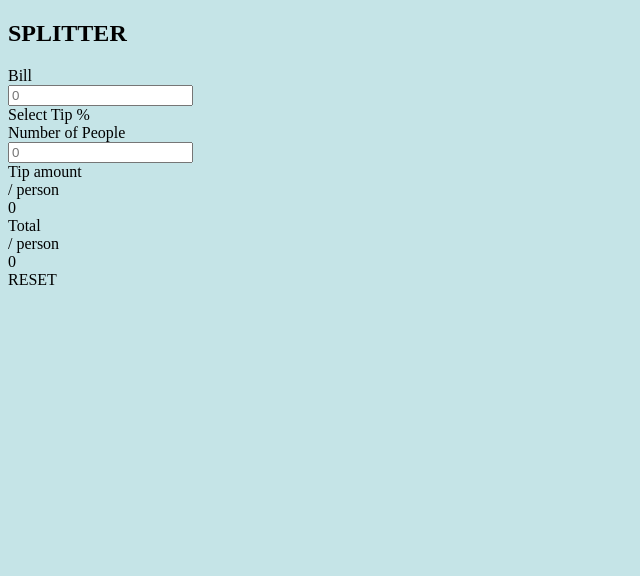
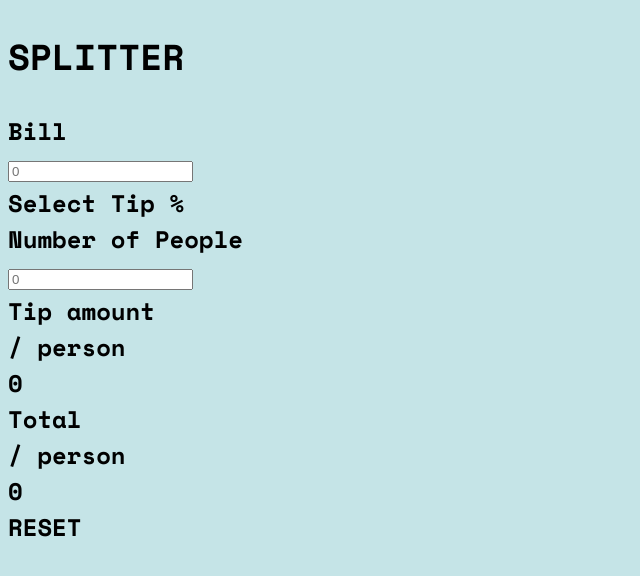
Before and after one commit to Saidazim/datarockets-task, an Angular app: page / in a window 1280 px wide. Shown: the top 576 px of the page, without its empty margins (0-640 px from the left). Built offline with nearby package versions, Linux system fonts and the light colour scheme.

Commit message:
chore/add space-mono font

```diff
--- a/src/index.html
+++ b/src/index.html
@@ -1,13 +1,19 @@
 <!doctype html>
 <html lang="en">
+
 <head>
   <meta charset="utf-8">
   <title>DatarocketsTask</title>
   <base href="/">
   <meta name="viewport" content="width=device-width, initial-scale=1">
   <link rel="icon" type="image/x-icon" href="favicon.ico">
+  <link rel="preconnect" href="https://fonts.googleapis.com">
+  <link rel="preconnect" href="https://fonts.gstatic.com" crossorigin>
+  <link href="https://fonts.googleapis.com/css2?family=Space+Mono:wght@700&display=swap" rel="stylesheet">
 </head>
+
 <body>
   <app-root></app-root>
 </body>
+
 </html>
--- a/src/styles.scss
+++ b/src/styles.scss
@@ -1,3 +1,5 @@
 body {
     background-color: hsl(185, 41%, 84%);
+    font-size: 24px;
+    font-family: 'Space Mono', monospace;
 }
```
